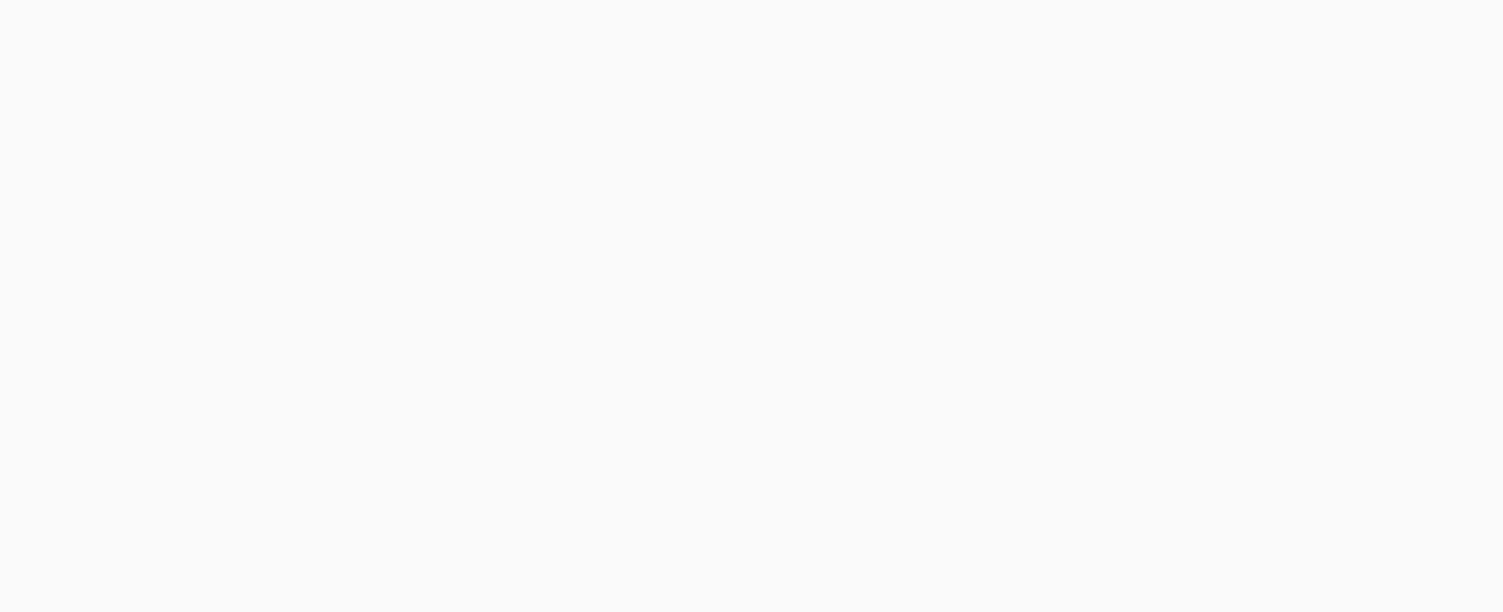
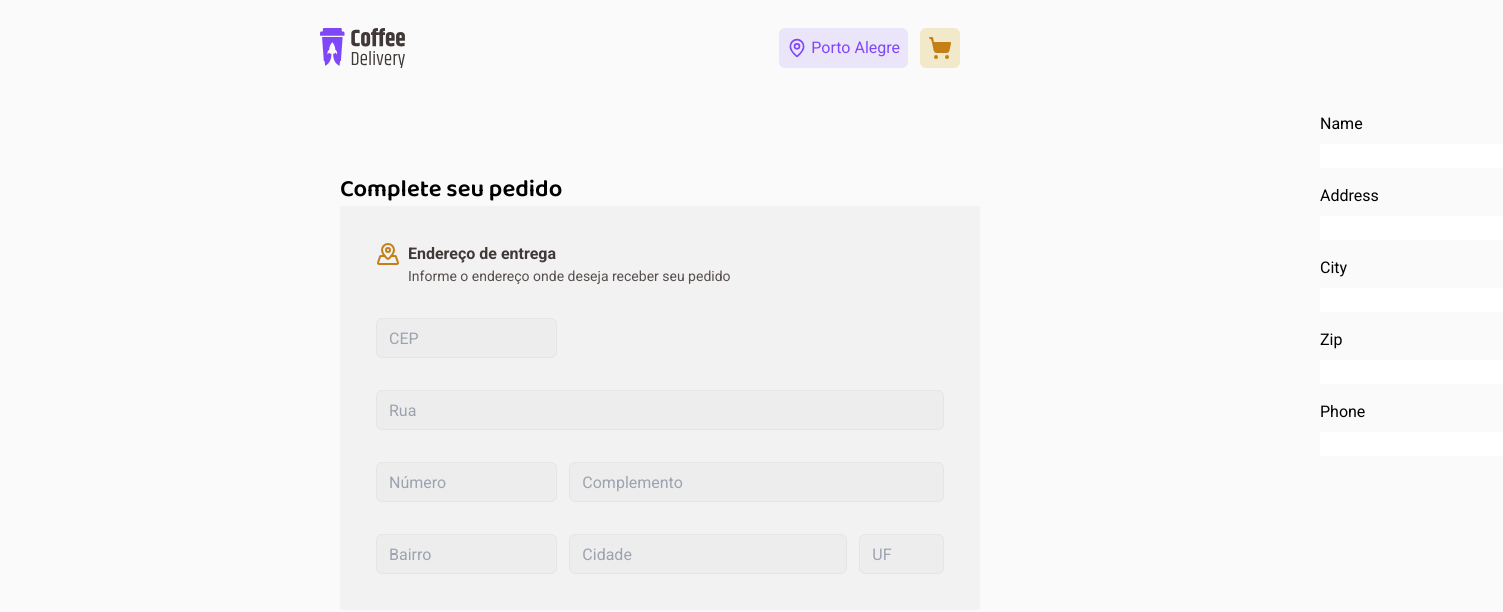
Before and after one commit to villarzz/coffeDelivery, a React (Vite) app in the folder coffeDelivery/: page /checkout in a window 1280 px wide. Before the commit this address had no page. Shown: the top 612 px of the page, 1503 px wide, since content can reach past the window. Built offline with nearby package versions, Linux system fonts and the light colour scheme.

Commit message:
feat: adding delivery-infos form

```diff
--- a/coffeDelivery/src/Router.tsx
+++ b/coffeDelivery/src/Router.tsx
@@ -1,10 +1,12 @@
 import { Home } from "./pages/Home";
+import { Checkout } from "./pages/Checkout";
 import { Route, Routes } from "react-router-dom";
 
 export function Router() {
   return (
     <Routes>
       <Route path="/" element={<Home />} />
+      <Route path="/checkout" element={<Checkout />} />
     </Routes>
   );
 }
--- a/coffeDelivery/src/pages/Home/components/Header.tsx
+++ b/coffeDelivery/src/components/Header.tsx
@@ -1,7 +1,8 @@
 import { useContext } from "react";
-import logo from "../../../assets/Logo.svg";
+import logo from "../assets/Logo.svg";
 import { MapPin, ShoppingCart } from "lucide-react";
-import { ShoppingCartContext } from "../../../contexts/shoppingCartContext";
+import { ShoppingCartContext } from "../contexts/ShoppingCartContext";
+import { NavLink } from "react-router-dom";
 
 export function Header() {
   const { shoppingCartCounter } = useContext(ShoppingCartContext);
@@ -18,7 +19,9 @@ export function Header() {
         </div>
         <div className="relative">
           <button className="flex items-center gap-1 p-2 rounded-md bg-coffe-400 text-coffe-500 relative">
+          <NavLink to="/checkout" title="Check Out">
             <ShoppingCart className="size-6 fill-coffe-500" />
+          </NavLink>
           </button>
           {shoppingCartCounter > 0 && (
             <span className="absolute top-[-10px] right-[-10px] bg-coffe-500 text-white text-xs font-bold w-5 h-5 rounded-full flex items-center justify-center">
--- /dev/null
+++ b/coffeDelivery/src/pages/Checkout/components/DeliveryInfos.tsx
@@ -0,0 +1,31 @@
+import { MapPinned } from "lucide-react";
+
+export function DeliveryInfos() {
+  return (
+    <div className="flex flex-col mx-[340px] mt-[78px]">
+      <h2 className="text-2xl font-semibold">Complete seu pedido</h2>
+      <div className="w-[640px] bg-coffe-800 p-9">
+        <div className="flex items-center gap-2">
+          <MapPinned className="text-coffe-500 mb-5" />
+          <div>
+            <p className="text-md font-semibold text-coffe-902">
+              Endereço de entrega
+            </p>
+            <p className="text-sm text-coffe-700">
+              Informe o endereço onde deseja receber seu pedido
+            </p>
+          </div>
+        </div>
+        <div className="grid grid-cols-6 gap-x-3">
+          <input type="text" placeholder="CEP" className="col-span-2 h-10 border bg-coffe-903 border-coffe-901 rounded-md p-3 mt-8"/>
+          <input type="text" placeholder="Rua" className="col-span-6 h-10 border bg-coffe-903 border-coffe-901 rounded-md p-3 mt-8"/>
+          <input type="text" placeholder="Número" className="col-span-2 h-10 border bg-coffe-903 border-coffe-901 rounded-md p-3 mt-8"/>
+          <input type="text" placeholder="Complemento" className="col-span-4 h-10 border bg-coffe-903 border-coffe-901 rounded-md p-3 mt-8"/>
+          <input type="text" placeholder="Bairro" className="col-span-2 h-10 border bg-coffe-903 border-coffe-901 rounded-md p-3 mt-8"/>
+          <input type="text" placeholder="Cidade" className="col-span-3 h-10 border bg-coffe-903 border-coffe-901 rounded-md p-3 mt-8"/>
+          <input type="text" placeholder="UF" className="col-span-1 h-10 border bg-coffe-903 border-coffe-901 rounded-md p-3 mt-8"/>
+        </div>
+      </div>
+    </div>
+  );
+}
--- /dev/null
+++ b/coffeDelivery/src/pages/Checkout/components/ItensToCheckout.tsx
@@ -0,0 +1,27 @@
+export function ItensToCheckout(){
+    return (
+        <div className="flex flex-col gap-4">
+          <h2 className="text-2xl font-semibold"></h2>
+          <div className="flex flex-col gap-2">
+            <label htmlFor="name">Name</label>
+            <input type="text" id="name" className="input" />
+          </div>
+          <div className="flex flex-col gap-2">
+            <label htmlFor="address">Address</label>
+            <input type="text" id="address" className="input" />
+          </div>
+          <div className="flex flex-col gap-2">
+            <label htmlFor="city">City</label>
+            <input type="text" id="city" className="input" />
+          </div>
+          <div className="flex flex-col gap-2">
+            <label htmlFor="zip">Zip</label>
+            <input type="text" id="zip" className="input" />
+          </div>
+          <div className="flex flex-col gap-2">
+            <label htmlFor="phone">Phone</label>
+            <input type="text" id="phone" className="input" />
+          </div>
+        </div>
+    )
+}
--- /dev/null
+++ b/coffeDelivery/src/pages/Checkout/index.tsx
@@ -0,0 +1,17 @@
+import { Header } from "../../components/Header";
+import { ItensToCheckout } from "./components/ItensToCheckout";
+import { DeliveryInfos } from "./components/deliveryInfos";
+
+export function Checkout() {
+  return (
+    <div className="antialiased">
+      <div>
+        <Header />
+        <div className="flex">
+          <DeliveryInfos></DeliveryInfos>
+          <ItensToCheckout></ItensToCheckout>
+        </div>
+      </div>
+    </div>
+  );
+}
--- a/coffeDelivery/src/pages/Home/components/CoffeCard.tsx
+++ b/coffeDelivery/src/pages/Home/components/CoffeCard.tsx
@@ -1,7 +1,7 @@
 import { useContext, useState } from "react";
 import { Coffe } from "../../../interfaces/coffe";
 import { Minus, Plus, ShoppingCart } from "lucide-react";
-import { ShoppingCartContext } from "../../../contexts/shoppingCartContext";
+import { ShoppingCartContext } from "../../../contexts/ShoppingCartContext";
 
 export function CoffeCard({ name, description, price, img, type }: Coffe) {
   const [counter, setCounter] = useState<number>(1);
--- a/coffeDelivery/src/pages/Home/index.tsx
+++ b/coffeDelivery/src/pages/Home/index.tsx
@@ -1,5 +1,5 @@
 import { Intro } from "./components/intro";
-import { Header } from "./components/Header";
+import { Header } from "../../components/Header";
 import { CoffeList } from "./components/CoffeList";
 
 export function Home() {
--- a/coffeDelivery/tailwind.config.js
+++ b/coffeDelivery/tailwind.config.js
@@ -15,6 +15,8 @@ export default {
           800: "#F3F2F2",
           900: "#8D8686",
           901: "#E6E5E5",
+          902: "#403937",
+          903: "#EDEDED",
         },
       },
     },
```
